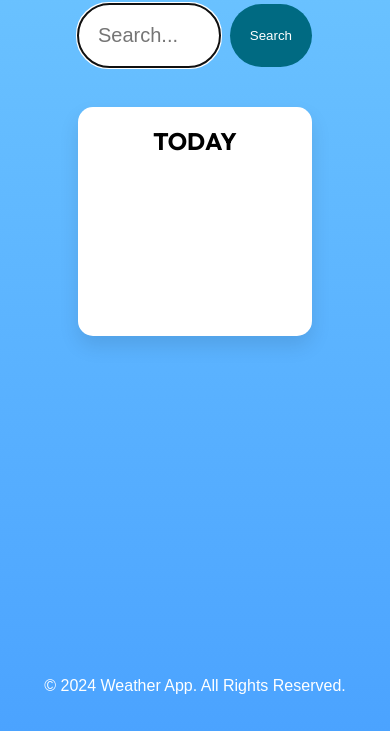
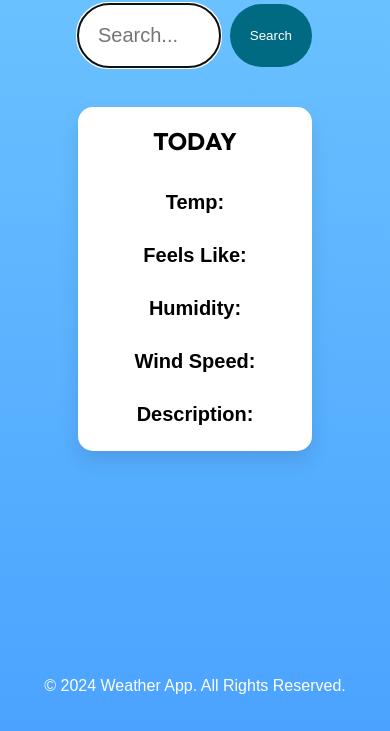
Before and after one commit to hugosundberg/weatherApp, a plain HTML site: page main.html in a window 390 px wide. Shown: the part 113-844 px from the top of the page. Drawn offline with Linux system fonts and the light colour scheme.

Commit message:
data cells

```diff
--- a/main.html
+++ b/main.html
@@ -24,11 +24,11 @@
                 <th class="table-column">Wind speed</th>
                 <th class="table-column">Description</th>
                 <tr>
-                    <td id="todayTemp"></td>
-                    <td id="todayFeelsLike"></td>
-                    <td id="todayHumidity"></td>
-                    <td id="todayWindSpeed"></td>
-                    <td id="todayDescription"></td>
+                    <td data-cell="temp" id="todayTemp"></td>
+                    <td data-cell="feels like" id="todayFeelsLike"></td>
+                    <td data-cell="humidity" id="todayHumidity"></td>
+                    <td data-cell="wind speed" id="todayWindSpeed"></td>
+                    <td data-cell="description" id="todayDescription"></td>
                 </tr>
             </table>
         </div>
--- a/style.css
+++ b/style.css
@@ -163,6 +163,12 @@ footer {
         display: block;
     }
 
+    td::before {
+        content: attr(data-cell) ": ";
+        font-weight: 700;
+        text-transform: capitalize;
+    }
+
 
 }
 
```
